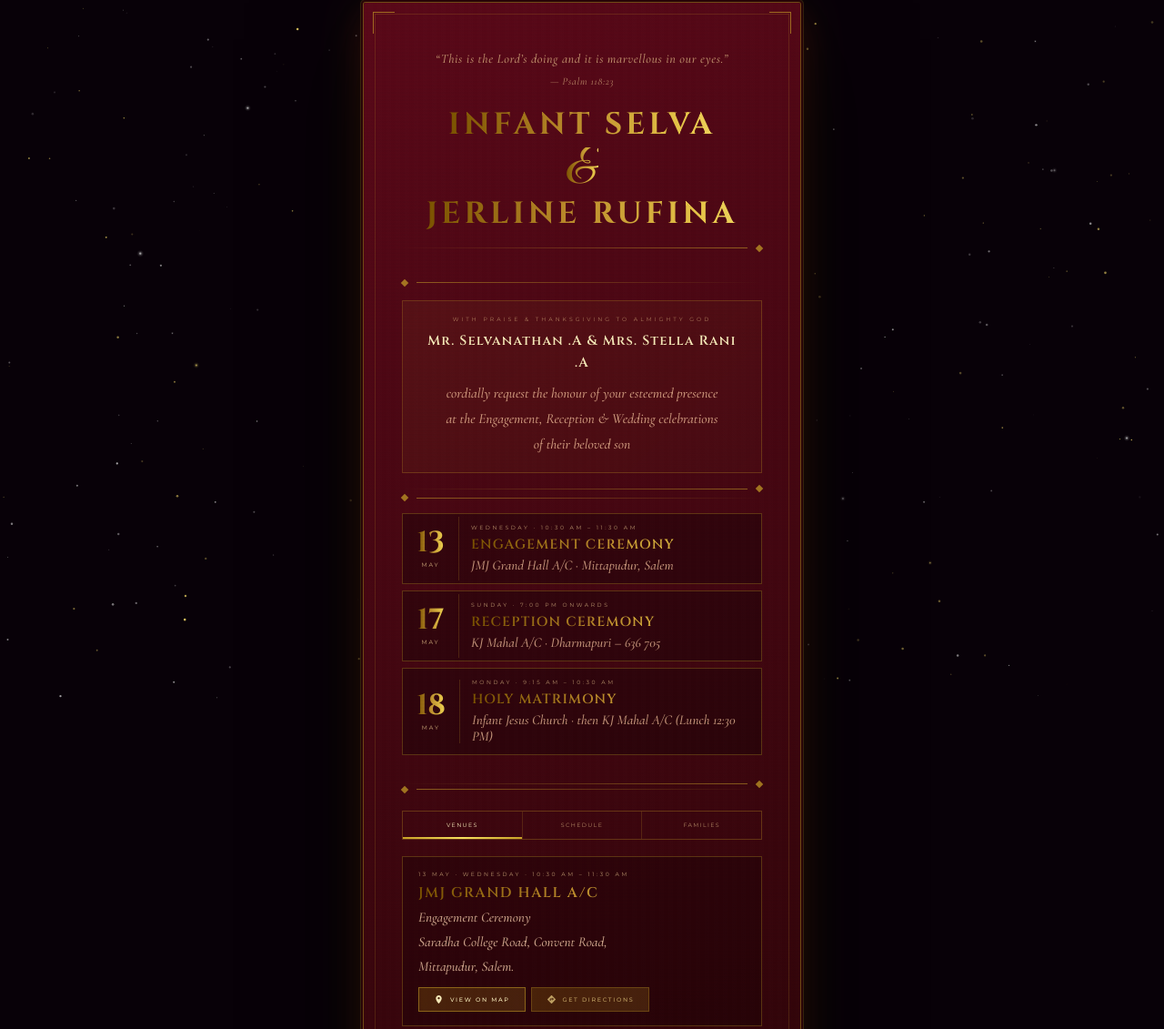
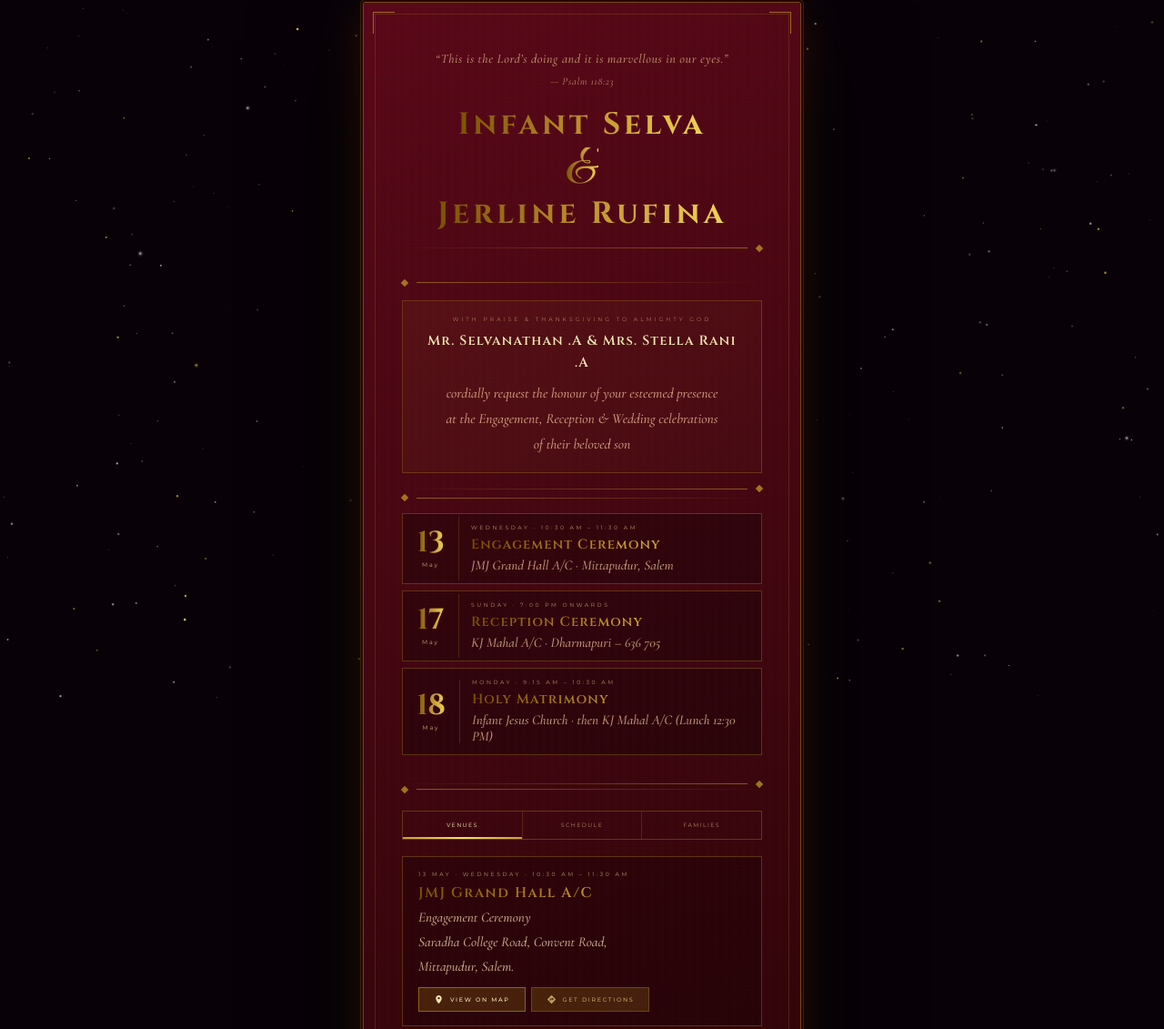
Before and after one commit to Infantselva015/Wedding_Invitation, a plain HTML site: page index.html in a window 1280 px wide. Shown: the part 29-1160 px from the top of the page at 91% size. Drawn offline with nearby package versions, Linux system fonts and the light colour scheme.

Commit message:
fix: remove text-transform:uppercase from all proper names
Fixed elements (names now display as written, not ALL CAPS):
- .name-primary / .name-secondary  -> Er. Infant Selva, Er. Jerline Rufina
- .hosted-names  -> Mr. Selvanathan .A & Mrs. Stella Rani .A
- .fam-name      -> Er. Infant Selva S / Er. Jerline Rufina V
- .day-title     -> Engagement Ceremony / Reception Ceremony / Holy Matrimony
- .venue-title   -> JMJ Grand Hall A/C / KJ Mahal A/C / Infant Jesus Church
- .cal-event-name / .cal-title -> calendar modal names
Uppercase retained only on UI labels, badges and tags (correct)

```diff
--- a/index.html
+++ b/index.html
@@ -80,7 +80,7 @@ body{min-height:100vh;background:#080108;font-family:"Cormorant Garamond",serif;
 .name-primary{
   font-family:"Cinzel",serif;font-weight:700;
   font-size:clamp(1.6rem,5.8vw,2.1rem);
-  letter-spacing:0.12em;text-transform:uppercase;line-height:1.1;
+  letter-spacing:0.12em;line-height:1.1;
   display:block;animation:fadeup 1s 0.35s both;
 }
 .and-sign{
@@ -92,7 +92,7 @@ body{min-height:100vh;background:#080108;font-family:"Cormorant Garamond",serif;
 .name-secondary{
   font-family:"Cinzel",serif;font-weight:700;
   font-size:clamp(1.6rem,5.8vw,2.1rem);
-  letter-spacing:0.12em;text-transform:uppercase;line-height:1.1;
+  letter-spacing:0.12em;line-height:1.1;
   display:block;animation:fadeup 1s 0.75s both;
 }
 @keyframes fadeup{from{opacity:0;transform:translateY(18px);}to{opacity:1;transform:translateY(0);}}
@@ -149,7 +149,7 @@ body{min-height:100vh;background:#080108;font-family:"Cormorant Garamond",serif;
 }
 .day-month{
   font-family:"Montserrat",sans-serif;font-weight:400;font-size:0.40rem;
-  letter-spacing:0.30em;text-transform:uppercase;
+  letter-spacing:0.30em;
   color:rgba(245,210,150,0.80);display:block;margin-top:4px;
 }
 .day-info{padding:11px 13px;text-align:left;flex:1;}
@@ -161,7 +161,7 @@ body{min-height:100vh;background:#080108;font-family:"Cormorant Garamond",serif;
 .day-title{
   font-family:"Cinzel",serif;font-weight:600;
   font-size:clamp(0.80rem,2.1vw,0.92rem);
-  letter-spacing:0.08em;text-transform:uppercase;
+  letter-spacing:0.08em;
   line-height:1.35;color:rgba(255,238,210,0.97);
 }
 .day-time{
@@ -211,7 +211,7 @@ body{min-height:100vh;background:#080108;font-family:"Cormorant Garamond",serif;
 .venue-title{
   font-family:"Cinzel",serif;font-weight:600;
   font-size:clamp(0.84rem,2.5vw,0.97rem);
-  letter-spacing:0.10em;text-transform:uppercase;line-height:1.4;margin-bottom:3px;
+  letter-spacing:0.10em;line-height:1.4;margin-bottom:3px;
 }
 .venue-addr{
   font-family:"Cormorant Garamond",serif;font-style:italic;
@@ -281,7 +281,7 @@ body{min-height:100vh;background:#080108;font-family:"Cormorant Garamond",serif;
 .fam-name{
   font-family:"Cinzel",serif;font-weight:600;
   font-size:clamp(0.86rem,2.2vw,1.00rem);
-  letter-spacing:0.10em;text-transform:uppercase;margin-bottom:8px;
+  letter-spacing:0.10em;margin-bottom:8px;
 }
 .fam-parents{
   font-family:"Cormorant Garamond",serif;font-style:italic;
@@ -366,7 +366,7 @@ body{min-height:100vh;background:#080108;font-family:"Cormorant Garamond",serif;
 .cal-handle{width:38px;height:3px;background:rgba(201,162,39,0.28);border-radius:2px;margin:0 auto 20px;}
 .cal-title{
   font-family:"Cinzel",serif;font-weight:600;
-  font-size:clamp(0.85rem,2.5vw,1rem);letter-spacing:0.12em;text-transform:uppercase;margin-bottom:5px;
+  font-size:clamp(0.85rem,2.5vw,1rem);letter-spacing:0.12em;margin-bottom:5px;
 }
 .cal-sub{
   font-family:"Cormorant Garamond",serif;font-style:italic;
@@ -382,7 +382,7 @@ body{min-height:100vh;background:#080108;font-family:"Cormorant Garamond",serif;
 .cal-event-name{
   font-family:"Cinzel",serif;font-weight:600;
   font-size:clamp(0.72rem,2vw,0.82rem);letter-spacing:0.08em;
-  text-transform:uppercase;color:rgba(255,238,212,0.96);
+  color:rgba(255,238,212,0.96);
 }
 .cal-event-date{
   font-family:"Cormorant Garamond",serif;font-style:italic;
```
